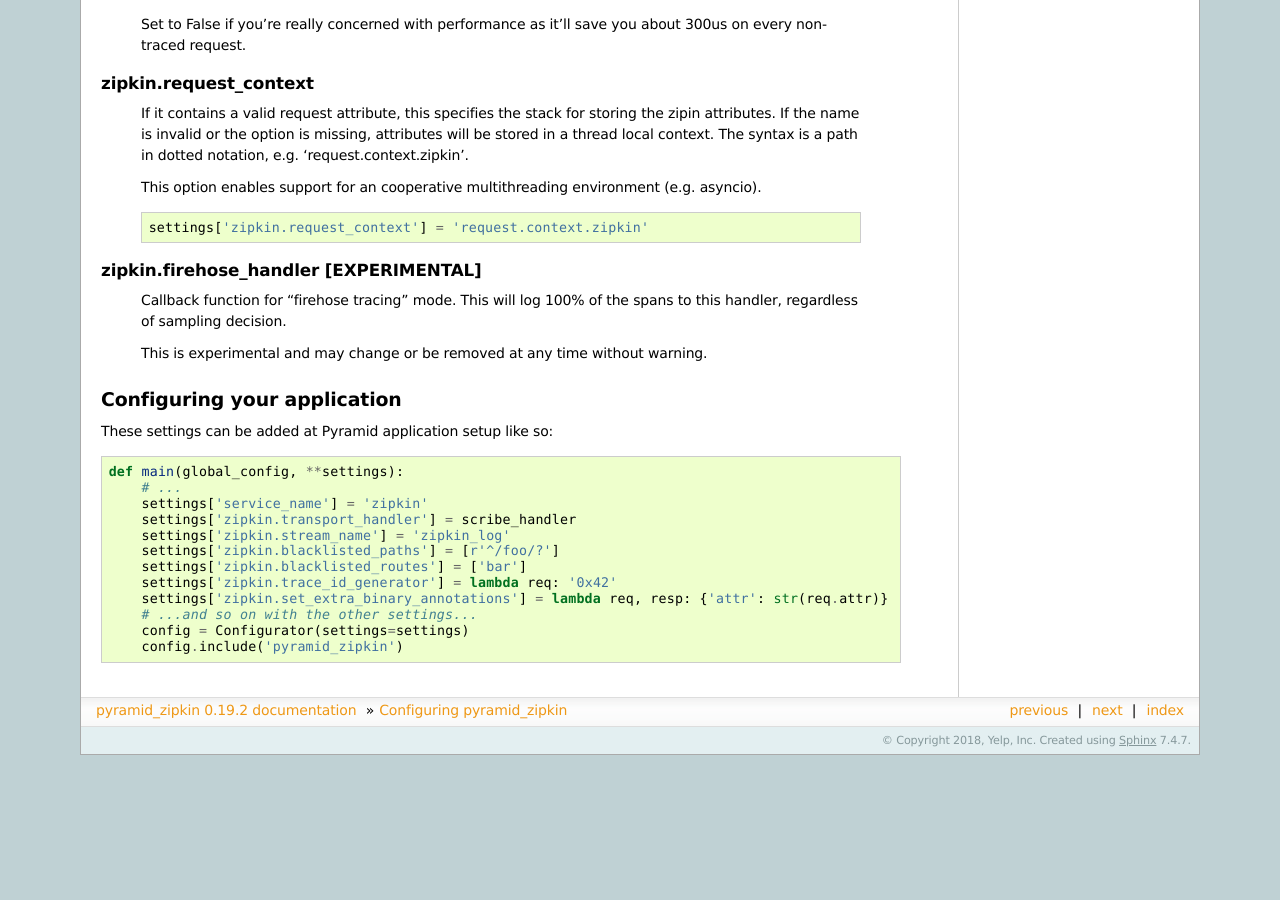
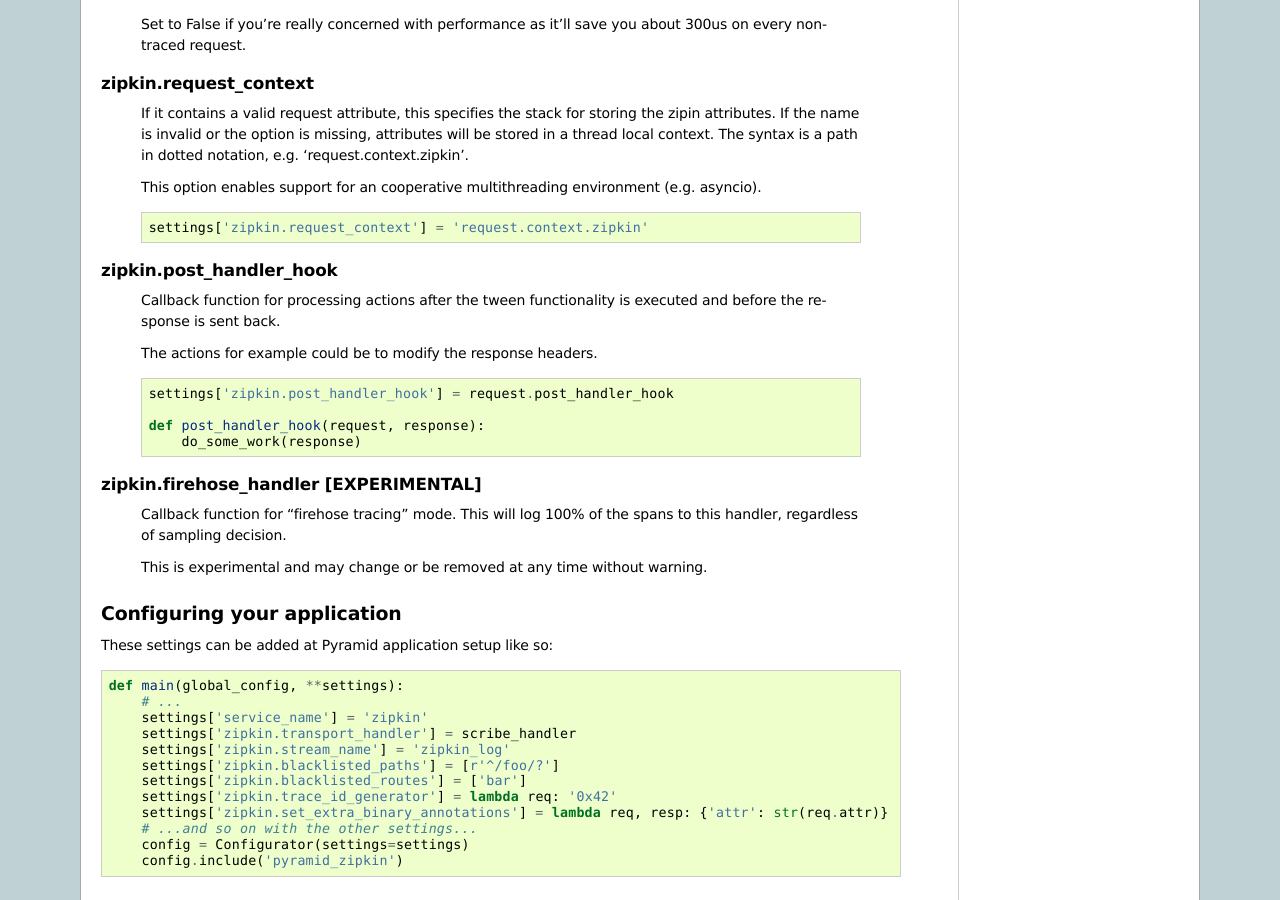
Before and after one commit to Yelp/pyramid_zipkin, a Sphinx documentation site: the page built from docs/source/configuring_zipkin.rst, in a window 1280 px wide and 900 px high, scrolled down 2256 px. Built offline with Sphinx 7.4.7, drawn with Linux system fonts in a browser that asks for light colours; before the commit the page ends 3011 px from its top, so only the background shows below that; some of the changed text lies outside the part shown.

Commit message:
renamed callback function for post handling and relevant documentation

```diff
--- a/docs/source/configuring_zipkin.rst
+++ b/docs/source/configuring_zipkin.rst
@@ -181,6 +181,21 @@ zipkin.request_context
         settings['zipkin.request_context'] = 'request.context.zipkin'
 
 
+zipkin.post_handler_hook
+~~~~~~~~~~~~~~~~~~~~~~~~~~~~~~~~~~~~~~
+    Callback function for processing actions after the tween functionality
+    is executed and before the response is sent back.
+
+    The actions for example could be to modify the response headers.
+
+    .. code-block:: python
+
+        settings['zipkin.post_handler_hook'] = request.post_handler_hook
+
+        def post_handler_hook(request, response):
+            do_some_work(response)
+
+
 zipkin.firehose_handler [EXPERIMENTAL]
 ~~~~~~~~~~~~~~~~~~~~~~~~~~~~~~~~~~~~~~
     Callback function for "firehose tracing" mode. This will log 100% of the
```
Also changed, not shown: 3 other files.
